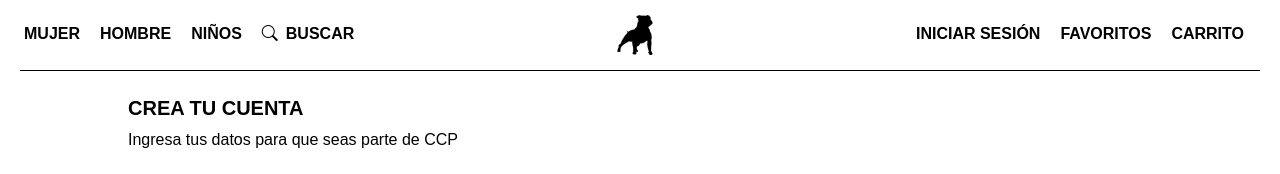
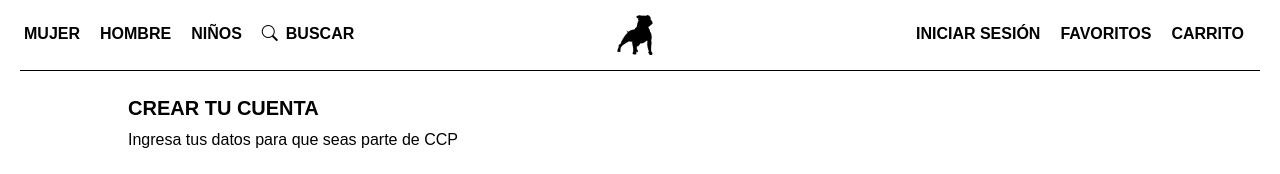
Before and after one commit to oscarvasquez28/Interfaz-Cuidado-con-el-perro, a React (Vite) app in the folder FrontEnd/: page /SignIn in a window 1280 px wide. Shown: the top 174 px of the page. Built offline with nearby package versions, Linux system fonts and the light colour scheme; a web font is replaced by a local one.

Commit message:
Arreglo de congruencia en palabras

```diff
--- a/FrontEnd/src/Pages/SignIn.jsx
+++ b/FrontEnd/src/Pages/SignIn.jsx
@@ -83,7 +83,7 @@ function LogIn(){
 
           <div>
             <h2 className='right-side-subtitle-h2'>
-              CREA TU CUENTA
+              CREAR TU CUENTA
             </h2>
             <p>Ingresa tus datos para que seas parte de CCP</p>
           </div>
```
